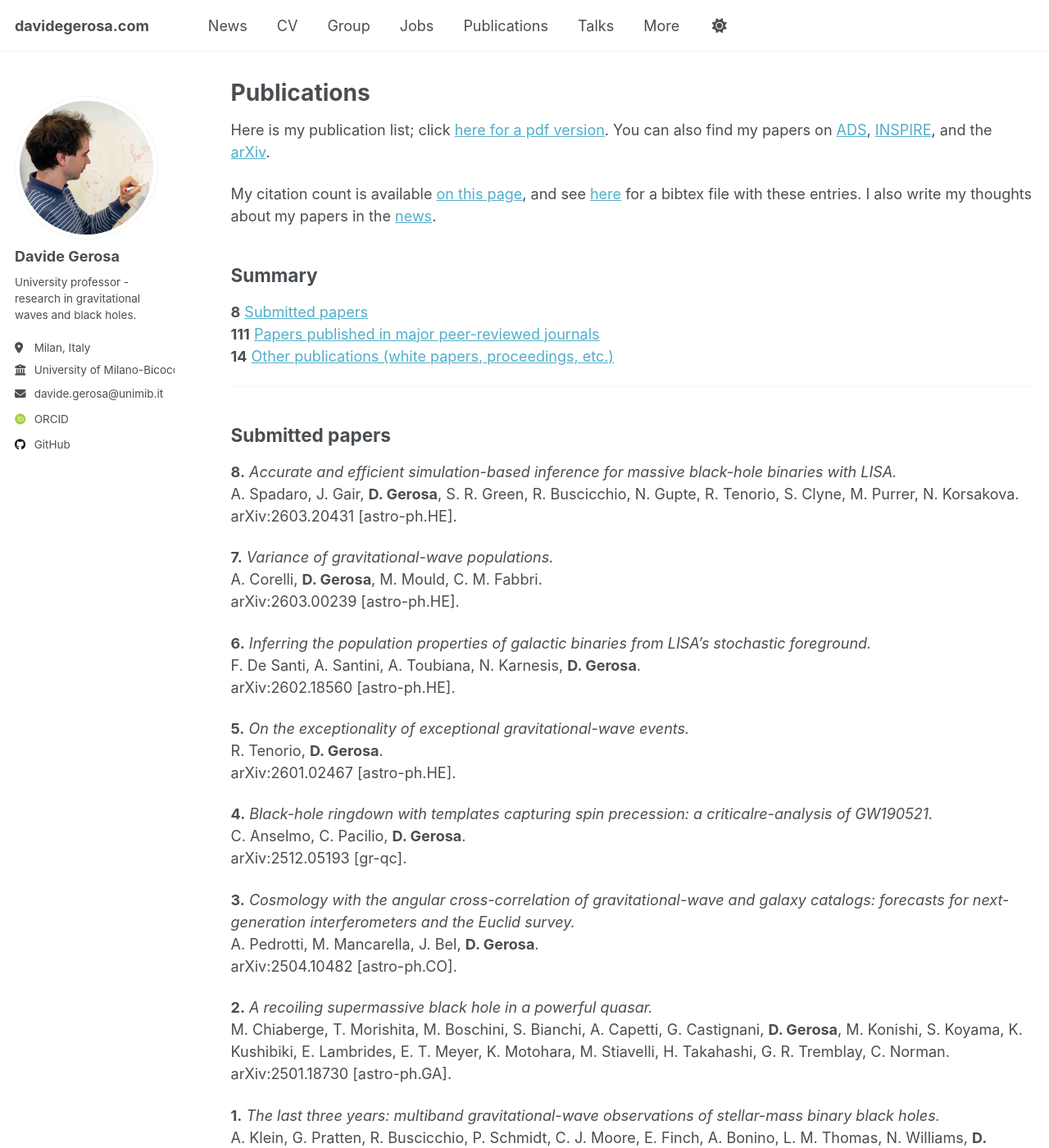
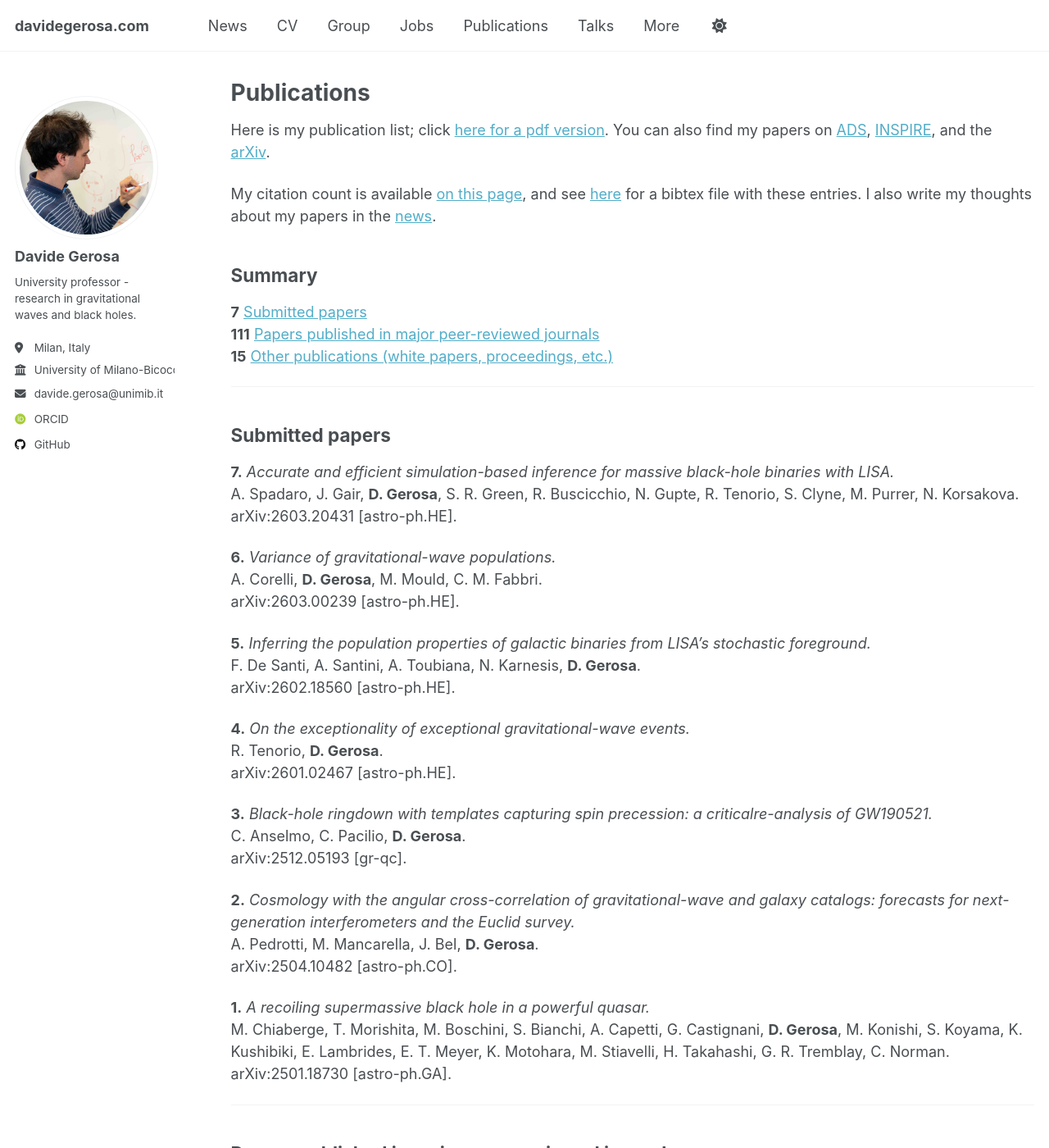
Before and after one commit to dgerosa/website, a Jekyll site: the page built from _pages/publications.md, in a window 1280 px wide and 1400 px high. Shown: the whole window at 82% size. Built offline with Jekyll 4.4.1, drawn with Linux system fonts in a browser that asks for light colours; some web fonts are replaced; some of the changed text lies outside the part shown.

Commit message:
Website update from workflow

```diff
--- a/_pages/_publications.md
+++ b/_pages/_publications.md
@@ -1,52 +1,47 @@
 ## Summary
-**8** [Submitted papers](#submitted-papers)\
+**7** [Submitted papers](#submitted-papers)\
 **111** [Papers published in major peer-reviewed journals](#papers-published-in-major-peer-reviewed-journals)\
-**14** [Other publications (white papers, proceedings, etc.)](#other-publications-white-papers-proceedings-etc)
+**15** [Other publications (white papers, proceedings, etc.)](#other-publications-white-papers-proceedings-etc)
 
 
 ---
 
 ## Submitted papers
 
-**8.**
+**7.**
 *Accurate and efficient simulation-based inference for massive black-hole binaries with LISA.*\
 A. Spadaro, J. Gair, **D. Gerosa**, S. R. Green, R. Buscicchio, N. Gupte, R. Tenorio, S. Clyne, M. Purrer, N. Korsakova.\
 <a href="https://arxiv.org/abs/2603.20431" style="color: inherit; text-decoration: none;">arXiv:2603.20431 [astro-ph.HE]</a>.
 
-**7.**
+**6.**
 *Variance of gravitational-wave populations.*\
 A. Corelli, **D. Gerosa**, M. Mould, C. M. Fabbri.\
 <a href="https://arxiv.org/abs/2603.00239" style="color: inherit; text-decoration: none;">arXiv:2603.00239 [astro-ph.HE]</a>.
 
-**6.**
+**5.**
 *Inferring the population properties of galactic binaries from LISA's stochastic foreground.*\
 F. De Santi, A. Santini, A. Toubiana, N. Karnesis, **D. Gerosa**.\
 <a href="https://arxiv.org/abs/2602.18560" style="color: inherit; text-decoration: none;">arXiv:2602.18560 [astro-ph.HE]</a>.
 
-**5.**
+**4.**
 *On the exceptionality of exceptional gravitational-wave events.*\
 R. Tenorio, **D. Gerosa**.\
 <a href="https://arxiv.org/abs/2601.02467" style="color: inherit; text-decoration: none;">arXiv:2601.02467 [astro-ph.HE]</a>.
 
-**4.**
+**3.**
 *Black-hole ringdown with templates capturing spin precession: a criticalre-analysis of GW190521.*\
 C. Anselmo, C. Pacilio, **D. Gerosa**.\
 <a href="https://arxiv.org/abs/2512.05193" style="color: inherit; text-decoration: none;">arXiv:2512.05193 [gr-qc]</a>.
 
-**3.**
+**2.**
 *Cosmology with the angular cross-correlation of gravitational-wave and galaxy catalogs: forecasts for next-generation interferometers and the Euclid survey.*\
 A. Pedrotti, M. Mancarella, J. Bel, **D. Gerosa**.\
 <a href="https://arxiv.org/abs/2504.10482" style="color: inherit; text-decoration: none;">arXiv:2504.10482 [astro-ph.CO]</a>.
 
-**2.**
+**1.**
 *A recoiling supermassive black hole in a powerful quasar.*\
 M. Chiaberge, T. Morishita, M. Boschini, S. Bianchi, A. Capetti, G. Castignani, **D. Gerosa**, M. Konishi, S. Koyama, K. Kushibiki, E. Lambrides, E. T. Meyer, K. Motohara, M. Stiavelli, H. Takahashi, G. R. Tremblay, C. Norman.\
 <a href="https://arxiv.org/abs/2501.18730" style="color: inherit; text-decoration: none;">arXiv:2501.18730 [astro-ph.GA]</a>.
-
-**1.**
-*The last three years: multiband gravitational-wave observations of stellar-mass binary black holes.*\
-A. Klein, G. Pratten, R. Buscicchio, P. Schmidt, C. J. Moore, E. Finch, A. Bonino, L. M. Thomas, N. Williams, **D. Gerosa**, S. McGee, M. Nicholl, A. Vecchio.\
-<a href="https://arxiv.org/abs/2204.03423" style="color: inherit; text-decoration: none;">arXiv:2204.03423 [gr-qc]</a>.
 
 
 ---
@@ -628,36 +623,41 @@ G. Lodato, **D. Gerosa**.\
 
 ## Other publications (white papers, proceedings, etc.)
 
-**14.**
+**15.**
 *Coincident morphological transitions in precessing black-hole binaries.*\
 **D. Gerosa**, G. Foroni, G. Fumagalli, E. Berti.\
 ICBS proceedings. <a href="https://arxiv.org/abs/2508.19735" style="color: inherit; text-decoration: none;">arXiv:2508.19735 [gr-qc]</a>.
 
-**13.**
+**14.**
 *PRECESSION 2.1: black-hole binary spin precession on eccentric orbits.*\
 G. Fumagalli, **D. Gerosa**, N. Loutrel.\
 <a href="https://iopscience.iop.org/article/10.1088/1742-6596/3177/1/012117" style="color: inherit; text-decoration: none;">Journal of Physics: Conference Series 3177 (2026) 012117</a>. <a href="https://arxiv.org/abs/2508.21125" style="color: inherit; text-decoration: none;">arXiv:2508.21125 [gr-qc]</a>.
 
-**12.**
+**13.**
 *Waveform modelling for the Laser Interferometer Space Antenna.*\
 N. Afshordi, et al. (105 authors incl. **D. Gerosa**).\
 Living Reviews in Relativity 28 (2025) 9. <a href="https://arxiv.org/abs/2311.01300" style="color: inherit; text-decoration: none;">arXiv:2311.01300 [gr-qc]</a>.
 
-**11.**
+**12.**
 *QLUSTER: quick clusters of merging binary black holes.*\
 **D. Gerosa**, M. Mould.\
 <a href="https://doi.org/10.58027/bsnq-2422" style="color: inherit; text-decoration: none;">Moriond proceedings</a>. <a href="https://arxiv.org/abs/2305.04987" style="color: inherit; text-decoration: none;">arXiv:2305.04987 [astro-ph.HE]</a>.\
 Open source code.
 
-**10.**
+**11.**
 *Astrophysics with the Laser Interferometer Space Antenna.*\
 P. Amaro-Seoane, et al. (155 authors incl. **D. Gerosa**).\
 <a href="https://link.springer.com/article/10.1007/s41114-022-00041-y" style="color: inherit; text-decoration: none;">Living Reviews in Relativity 26 (2022) 2</a>. <a href="https://arxiv.org/abs/2203.06016" style="color: inherit; text-decoration: none;">arXiv:2203.06016 [gr-qc]</a>.
 
-**9.**
+**10.**
 *New horizons for fundamental physics with LISA.*\
 K. G. Arun, et al. (141 authors incl. **D. Gerosa**).\
 <a href="https://doi.org/10.1007/s41114-022-00036-9" style="color: inherit; text-decoration: none;">Living Reviews in Relativity 25 (2022) 4</a>. <a href="https://arxiv.org/abs/2205.01597" style="color: inherit; text-decoration: none;">arXiv:2205.01597 [gr-qc]</a>.
+
+**9.**
+*The last three years: multiband gravitational-wave observations of stellar-mass binary black holes.*\
+A. Klein, G. Pratten, R. Buscicchio, P. Schmidt, C. J. Moore, E. Finch, A. Bonino, L. M. Thomas, N. Williams, **D. Gerosa**, S. McGee, M. Nicholl, A. Vecchio.\
+<a href="https://arxiv.org/abs/2204.03423" style="color: inherit; text-decoration: none;">arXiv:2204.03423 [gr-qc]</a>.
 
 **8.**
 *Prospects for fundamental physics with LISA.*\
```
Also changed, not shown: other parts of _pages/_publications.md (+1 -1 lines), _pages/_citations.md (+1 -1 lines), _pages/_group.md (+1 -1 lines), _pages/_talks.md (+1 -1 lines).
